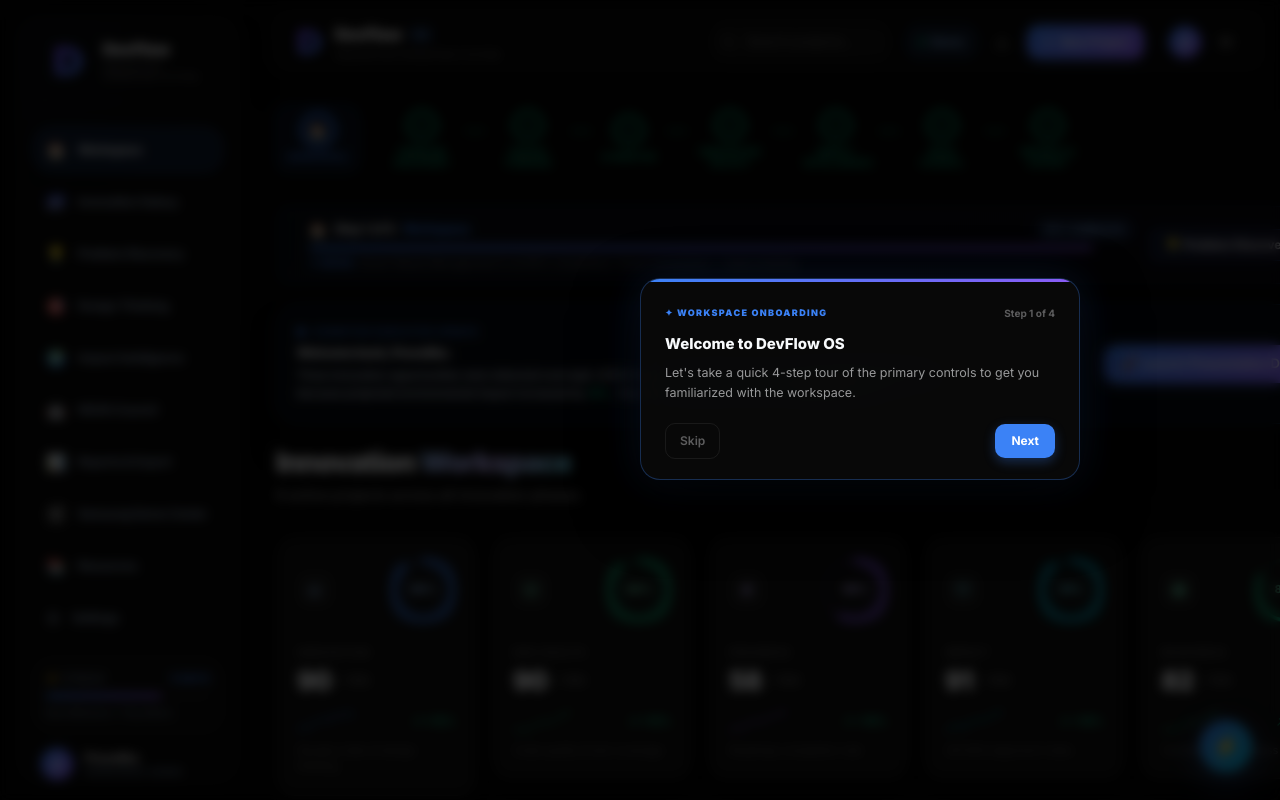
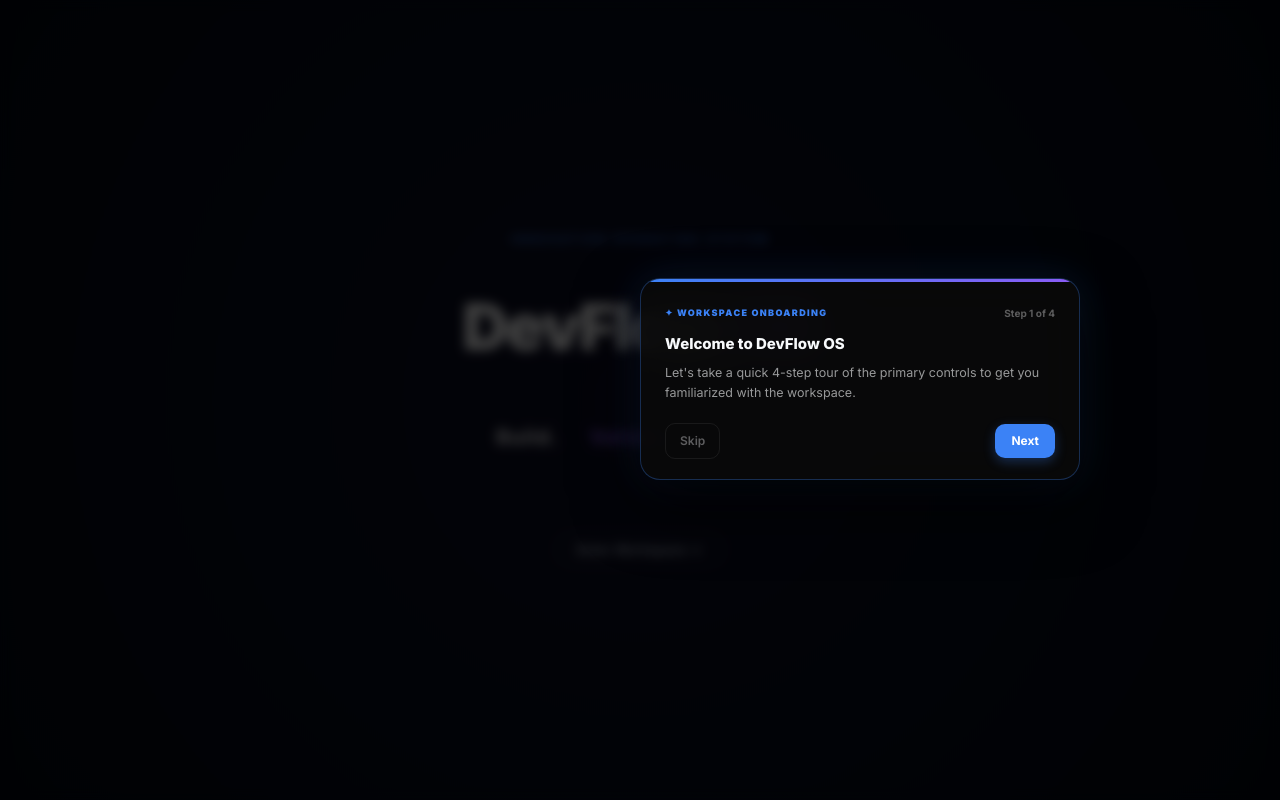
Before and after one commit to pravalika2307/DevFlow, a Next.js app in the folder apps/web/: page / in a window 1280 px wide. Shown: the top 800 px of the page. Built offline with nearby package versions, Linux system fonts and the light colour scheme.

Commit message:
style: finalize DevFlow branding and footer visibility

```diff
--- a/apps/web/src/app/page.tsx
+++ b/apps/web/src/app/page.tsx
@@ -504,6 +504,7 @@ export default function HomePage() {
   const [currentSlide, setCurrentSlide] = useState(0);
   const [isMobileSidebarOpen, setIsMobileSidebarOpen] = useState(false);
   const [isBooting, setIsBooting] = useState(true);
+  const [isLandingIntro, setIsLandingIntro] = useState(false);
   // AutoSave state
   const [isSaving, setIsSaving] = useState(false);
   const [lastSaved, setLastSaved] = useState<number | null>(null);
@@ -521,6 +522,15 @@ export default function HomePage() {
   const [isTourOpen, setIsTourOpen] = useState(false);
   const [tourType, setTourType] = useState<TourType>("general");
   const [hasHydrated, setHasHydrated] = useState(false);
+
+  useEffect(() => {
+    if (isLandingIntro) {
+      const timer = setTimeout(() => {
+        setIsLandingIntro(false);
+      }, 4200);
+      return () => clearTimeout(timer);
+    }
+  }, [isLandingIntro]);
 
   useEffect(() => {
     const t = setTimeout(() => {
@@ -969,7 +979,95 @@ export default function HomePage() {
   return (
     <>
       <AnimatePresence>
-        {isBooting && <BootSequence onComplete={() => setIsBooting(false)} />}
+        {isBooting && (
+          <BootSequence
+            onComplete={() => {
+              setIsBooting(false);
+              setIsLandingIntro(true);
+            }}
+          />
+        )}
+      </AnimatePresence>
+
+      <AnimatePresence>
+        {isLandingIntro && (
+          <motion.div
+            initial={{ opacity: 1 }}
+            exit={{ opacity: 0 }}
+            transition={{ duration: 0.8, ease: "easeInOut" }}
+            className="fixed inset-0 z-[190] bg-[#030712] flex flex-col items-center justify-center p-6 text-center select-none"
+          >
+            {/* Cinematic backdrop */}
+            <div className="absolute inset-0 bg-[radial-gradient(circle_at_center,rgba(124,77,255,0.08)_0%,rgba(59,130,246,0.04)_60%,transparent_100%)] pointer-events-none" />
+
+            <div className="space-y-12 max-w-lg z-10">
+              {/* Category label */}
+              <motion.p
+                initial={{ opacity: 0, y: 15 }}
+                animate={{ opacity: 1, y: 0 }}
+                transition={{ delay: 0.2, duration: 0.8, type: "spring" }}
+                className="text-[11px] font-bold tracking-[0.25em] text-blue-accent uppercase"
+              >
+                Innovation Operating System
+              </motion.p>
+
+              {/* Main title */}
+              <motion.h1
+                initial={{ opacity: 0, y: 20 }}
+                animate={{ opacity: 1, y: 0 }}
+                transition={{ delay: 0.4, duration: 1, type: "spring" }}
+                style={{
+                  fontSize: "min(64px, 12vw)",
+                  fontWeight: 900,
+                  color: "white",
+                  letterSpacing: "-0.04em",
+                  lineHeight: 1,
+                }}
+              >
+                DevFlow <span className="text-[#8b5cf6]">OS</span>
+              </motion.h1>
+
+              {/* Pillars: Build. Validate. Scale. */}
+              <div className="flex items-center justify-center gap-6 md:gap-8 pt-4">
+                {[
+                  { text: "Build.", color: "text-white" },
+                  { text: "Validate.", color: "text-[#8b5cf6]" },
+                  { text: "Scale.", color: "text-[#3b82f6]" },
+                ].map((pillar, idx) => (
+                  <motion.span
+                    key={pillar.text}
+                    initial={{ opacity: 0, scale: 0.8 }}
+                    animate={{ opacity: 1, scale: 1 }}
+                    transition={{
+                      delay: 0.9 + idx * 0.3,
+                      duration: 0.8,
+                      type: "spring",
+                      stiffness: 120,
+                    }}
+                    className={`text-lg md:text-xl font-bold tracking-wider ${pillar.color}`}
+                  >
+                    {pillar.text}
+                  </motion.span>
+                ))}
+              </div>
+
+              {/* Skip / Enter Action */}
+              <motion.div
+                initial={{ opacity: 0 }}
+                animate={{ opacity: 1 }}
+                transition={{ delay: 2.2, duration: 0.6 }}
+                className="pt-8"
+              >
+                <button
+                  onClick={() => setIsLandingIntro(false)}
+                  className="px-6 py-2.5 rounded-full border border-white/10 bg-white/[0.02] hover:bg-white/[0.08] text-xs font-bold text-slate-300 hover:text-white transition-all duration-300 tracking-wider hover:border-white/20"
+                >
+                  Enter Workspace &rarr;
+                </button>
+              </motion.div>
+            </div>
+          </motion.div>
+        )}
       </AnimatePresence>
 
       <div className="flex min-h-screen bg-bg-base text-text-primary">
```
